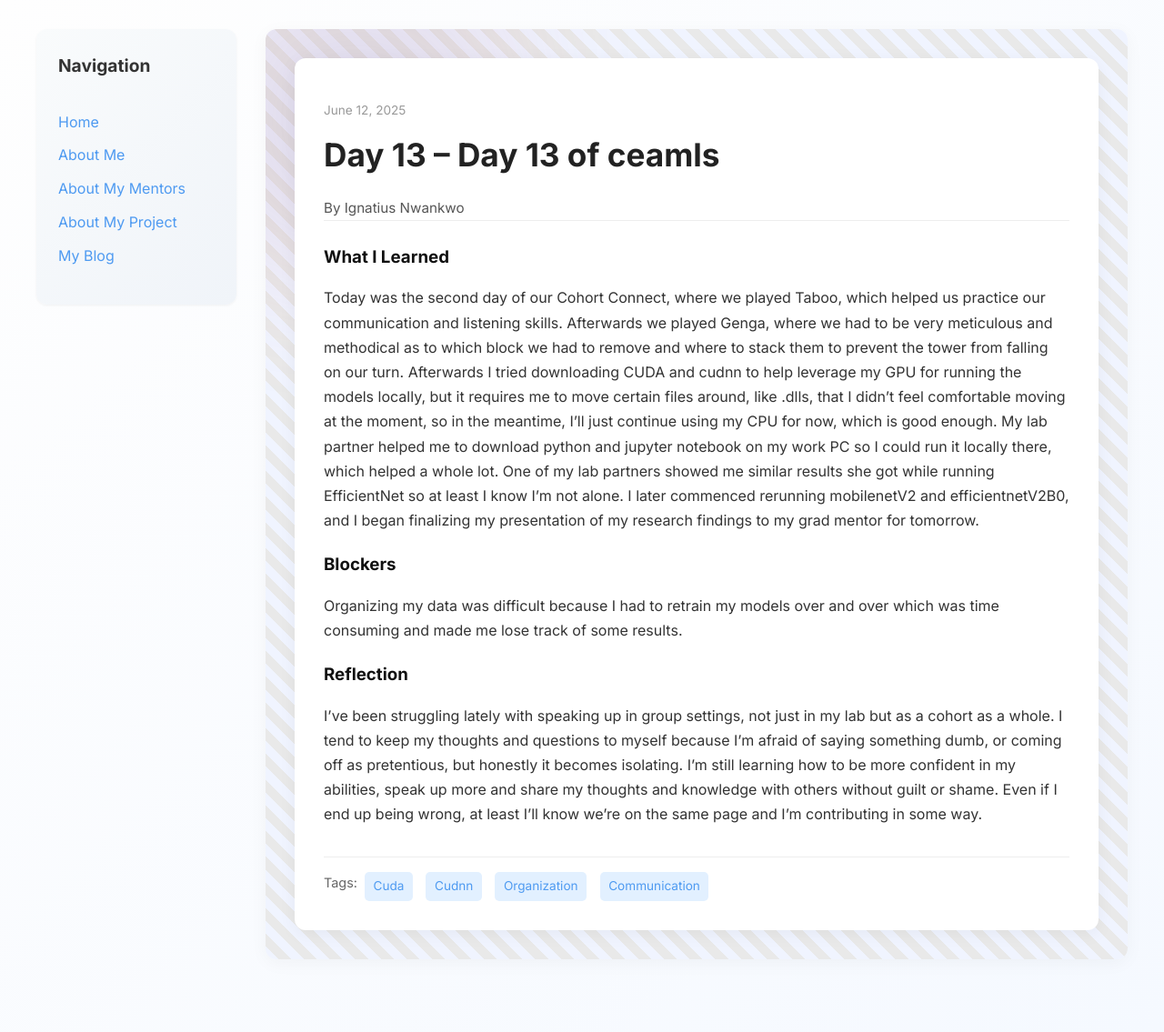
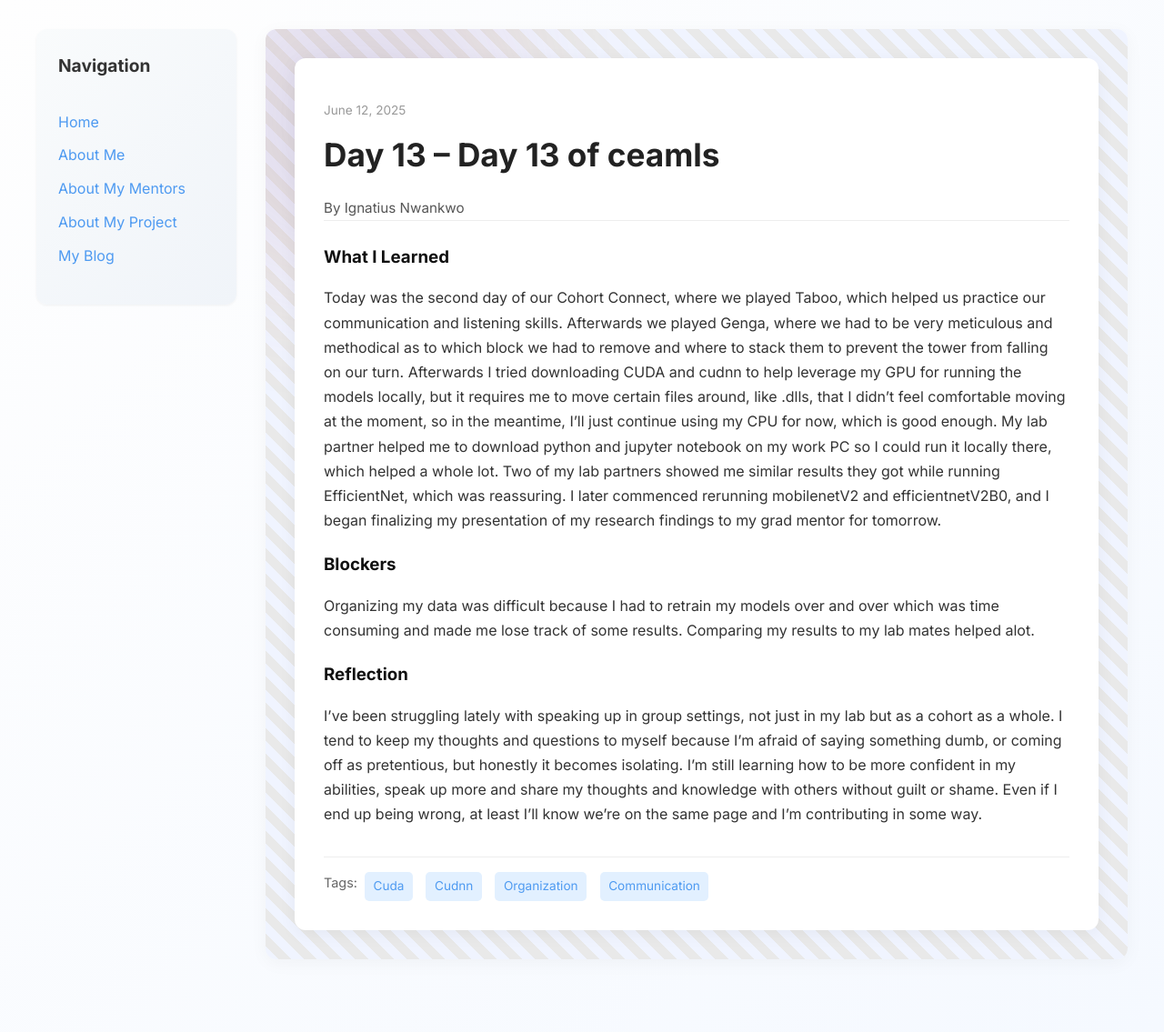
Before and after one commit to toxhi/toxhi.github.io, a Jekyll site: the page built from _posts/2025-06-12-day-13.md, in a window 1280 px wide. Shown: the whole page at 91% size. Built offline with Jekyll 4.4.1, drawn with Linux system fonts in a browser that asks for light colours.

Commit message:
Update 2025-06-12-day-13.md

```diff
--- a/_posts/2025-06-12-day-13.md
+++ b/_posts/2025-06-12-day-13.md
@@ -7,11 +7,11 @@
 tags: ["Cuda", "Cudnn", "Organization", "Communication"]
 
 what_i_learned: |
-  Today was the second day of our Cohort Connect, where we played Taboo, which helped us practice our communication and listening skills. Afterwards we played Genga, where we had to be very meticulous and methodical as to which block we had to remove and where to stack them to prevent the tower from falling on our turn. Afterwards I tried downloading CUDA and cudnn to help leverage my GPU for running the models locally, but it requires me to move certain files around, like .dlls, that I didn't feel comfortable moving at the moment, so in the meantime, I’ll just continue using my CPU for now, which is good enough. My lab partner helped me to download python and jupyter notebook on my work PC so I could run it locally there, which helped a whole lot. One of my lab partners showed me similar results she got while running EfficientNet so at least I know I’m not alone. I later commenced rerunning mobilenetV2 and efficientnetV2B0, and I began finalizing my presentation of my research findings to my grad mentor for tomorrow.
+  Today was the second day of our Cohort Connect, where we played Taboo, which helped us practice our communication and listening skills. Afterwards we played Genga, where we had to be very meticulous and methodical as to which block we had to remove and where to stack them to prevent the tower from falling on our turn. Afterwards I tried downloading CUDA and cudnn to help leverage my GPU for running the models locally, but it requires me to move certain files around, like .dlls, that I didn't feel comfortable moving at the moment, so in the meantime, I’ll just continue using my CPU for now, which is good enough. My lab partner helped me to download python and jupyter notebook on my work PC so I could run it locally there, which helped a whole lot. Two of my lab partners showed me similar results they got while running EfficientNet, which was reassuring. I later commenced rerunning mobilenetV2 and efficientnetV2B0, and I began finalizing my presentation of my research findings to my grad mentor for tomorrow.
 
 
 blockers: |
-  Organizing my data was difficult because I had to retrain my models over and over which was time consuming and made me lose track of some results.
+  Organizing my data was difficult because I had to retrain my models over and over which was time consuming and made me lose track of some results. Comparing my results to my lab mates helped alot.
 
 reflection: |
   I’ve been struggling lately with speaking up in group settings, not just in my lab but as a cohort as a whole. I tend to keep my thoughts and questions to myself because I’m afraid of saying something dumb, or coming off as pretentious, but honestly it becomes isolating. I’m still learning how to be more confident in my abilities, speak up more and share my thoughts and knowledge with others without guilt or shame. Even if I end up being wrong, at least I’ll know we're on the same page and I’m contributing in some way.
```
